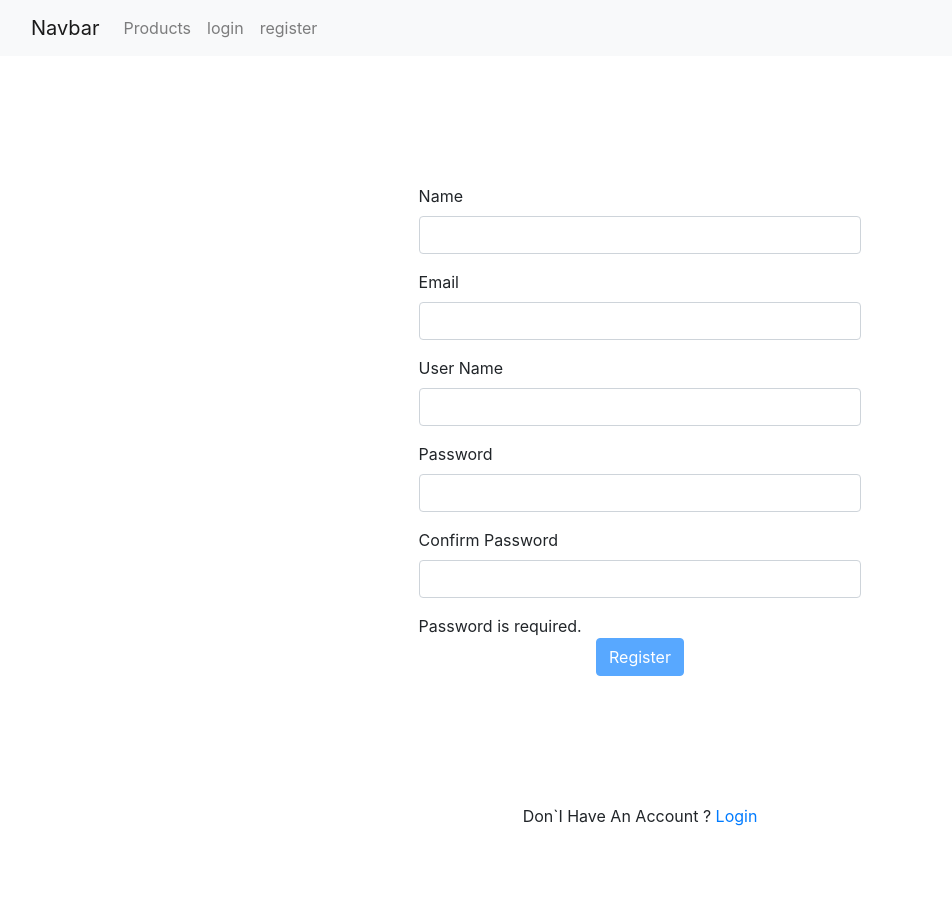
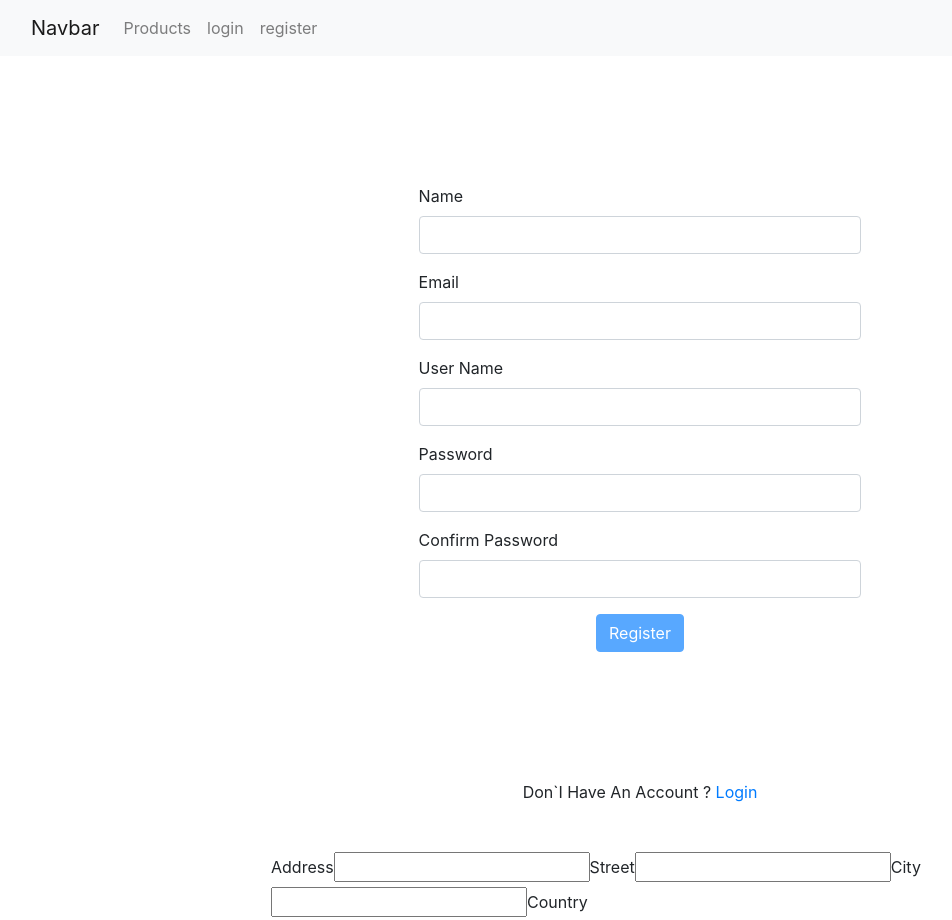
Before and after one commit to MaiMeselhi/SimpleE-CommerceUsingAngular, an Angular app: page /register in a window 1280 px wide. Shown: the top 920 px of the page, without its empty margins (0-952 px from the left). Before the commit the page ends 876 px from the top, so only its background shows below. Built offline with nearby package versions, Linux system fonts and the light colour scheme.

Commit message:
create  dynamic forms to added multiple addresses for the user while registeration

```diff
--- a/src/app/login/login.component.html
+++ b/src/app/login/login.component.html
@@ -13,6 +13,17 @@
            maxlength="20"
            ngModel>
       </div>
+      <div *ngIf="loginForm.value.touched && !loginForm.value.valid">
+        <small class="text-danger" *ngIf="loginForm.value.errors.required">
+          This field is required
+        </small>
+        <small class="text-danger" *ngIf="loginForm.value.errors.minlength">
+          Min. Length is 4
+        </small>
+        <small class="text-danger" *ngIf="loginForm.value.errors.pattern">
+         Error email format doen`t match
+        </small>
+      </div>
    <div class="form-group">
       <label for="exampleInputEmail1">Password</label>
       <input type="password"
@@ -24,6 +35,7 @@
          required
          minlength="4"
          maxlength="20"
+         pattern="^[a-z0-9._%+-]+@[a-z0-9.-]+\\.[a-z]{2,4}$"
          ngModel>
     </div>
    <div *ngIf="loginForm.value.touched && !loginForm.value.valid">
@@ -33,6 +45,7 @@
       <small class="text-danger" *ngIf="loginForm.value.errors.minlength">
         Min. Length is 4
       </small>
+
     </div>
       <button type="submit" class="btn btn-primary"[disabled]="!loginForm.valid">Login</button>
     </form>
--- a/src/app/register/register.component.css
+++ b/src/app/register/register.component.css
@@ -16,3 +16,10 @@ button{
    display: block;
    margin: auto;
 }
+
+.confirm{
+   color:green;
+}
+.ignore{
+   color:red;
+}
--- a/src/app/register/register.component.html
+++ b/src/app/register/register.component.html
@@ -169,8 +169,9 @@
         [ngClass]="registerFormControls.confirmpassword.touched && !registerFormControls.confirmpassword.valid"
       />
     </div>
-    <div *ngIf="registerFormControls.confirmpassword.errors.required">Password is required.</div>
-    <div *ngIf="registerFormControls.confirmpassword.errors.confirmedValidator">Password and Confirm Password must be match.</div>
+    <div class="ignore" *ngIf="registerFormControls.confirmpassword.errors?.confirmedValidator">Password and Confirm Password must be match.</div>
+    <div class="confirm" *ngIf="registerFormControls.confirmpassword.valid">confirmed.</div>
+
     <div
       *ngIf="
       registerFormControls.confirmpassword.touched &&
@@ -198,3 +199,31 @@
 
    <p>Don`i have an account ? <a  routerLink="/login">Login</a></p>
  </div>
+
+
+ <form #addressForm="ngForm" class="container mt-3" (ngSubmit)="logValue()">
+   <!-- some code here - see full code at the end of this tutorial -->
+    <section *ngFor="let address of addresses; let i = index;">
+       <!-- input fields inside the *ngFor -->
+          <label>Address</label>
+          <input type="text"
+            name="address_{{i}}"/>
+          <label>Street</label>
+          <input type="text"
+            name="street_{{i}}"/>
+          <label>City</label>
+          <input type="text"
+            name="city_{{i}}"/>
+          <label>Country</label>
+
+
+    </section>
+    <!-- Add button -->
+ <button type="button" (click)="addAddress()">Add Address</button>
+ <section class="container border mb-4 p-3" *ngFor="let address of addresses; let i = index;">
+
+   <button type="button" class="btn btn-danger btn-sm" (click)="removeAddress(i)">Remove</button>
+
+</section>
+ <!-- ngFor code -->
+  </form>
--- a/src/app/register/register.component.ts
+++ b/src/app/register/register.component.ts
@@ -16,7 +16,13 @@ import { ConfirmedValidator } from '../confiremed.validators';
 })
 export class RegisterComponent implements OnInit {
 registerForm : any;
-
+addressForm:any;
+public addresses: any[] = [{
+  address: '',
+  street: '',
+  city: '',
+  country: ''
+}];
   constructor(private fb: FormBuilder) {}
 
 
@@ -57,5 +63,18 @@ get registerFormControls() {
 submitReactiveForm() {
   console.log(this.registerForm);
 }
-
+addAddress() {
+  this.addresses.push({
+    address: '',
+    street: '',
+    city: '',
+    country: ''
+  });
 }
+removeAddress(i: number) {
+  this.addresses.splice(i, 1);
+}
+logValue(){
+  console.log(this.addressForm);
+}
+}
```
